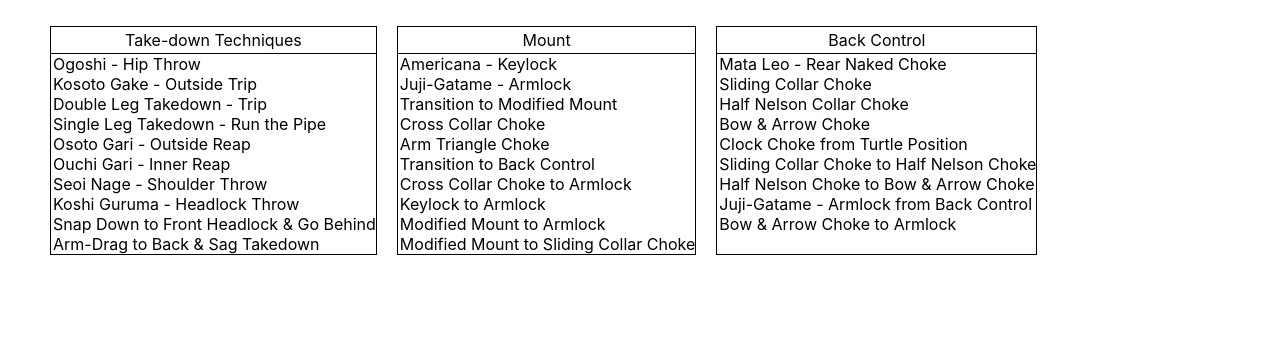
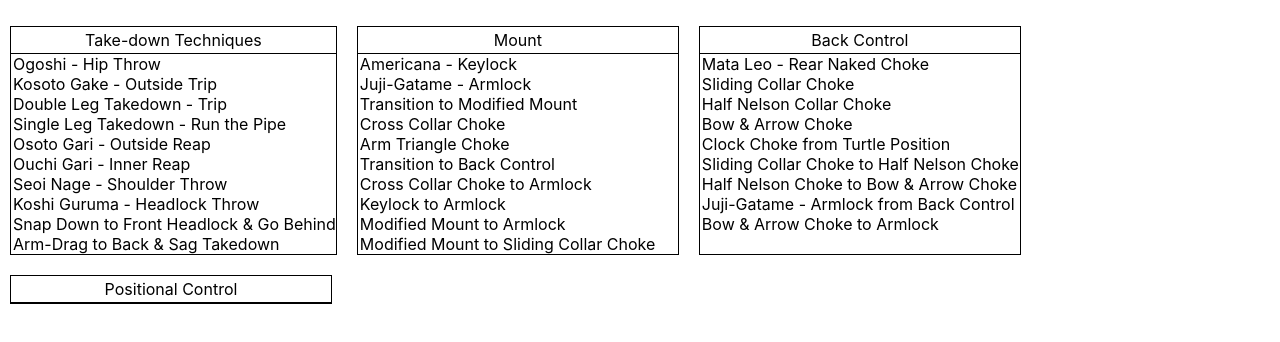
Before and after one commit to eugene-tang/bjj, a React (Create React App) app: page / in a window 1280 px wide. Shown: the top 342 px of the page. Built offline with nearby package versions, Linux system fonts and the light colour scheme.

Commit message:
Give minimum width to positions. Make positions wrap.

```diff
--- a/src/PositionsChart.css
+++ b/src/PositionsChart.css
@@ -1,10 +1,13 @@
 .positions {
     display: flex;
+    flex-wrap: wrap;
+    padding: 0;
 }
 
 @media only screen and (max-width: 1010px) {
     [class="positions"] {
         flex-direction: column;
+        min-width: 350px;
     }
 }
 
@@ -12,6 +15,7 @@
     list-style-type: none;
     border: 1px solid black;
     margin: 10px;
+    min-width: 320px;
 }
 
 .positionName {
--- a/src/hardcodedPositions.ts
+++ b/src/hardcodedPositions.ts
@@ -45,9 +45,9 @@ export const hardcodedPositions: Position[] = [
       { techniqueName: 'Bow & Arrow Choke to Armlock' },
     ]
   },
-  // {
-  //   positionName: 'Positional Control', techniques: []
-  // },
+  {
+    positionName: 'Positional Control', techniques: []
+  },
   // { positionName: 'Escapes', techniques: [] },
   // { positionName: 'Side Control', techniques: [] },
   // { positionName: 'Closed Guard', techniques: [] },
```
